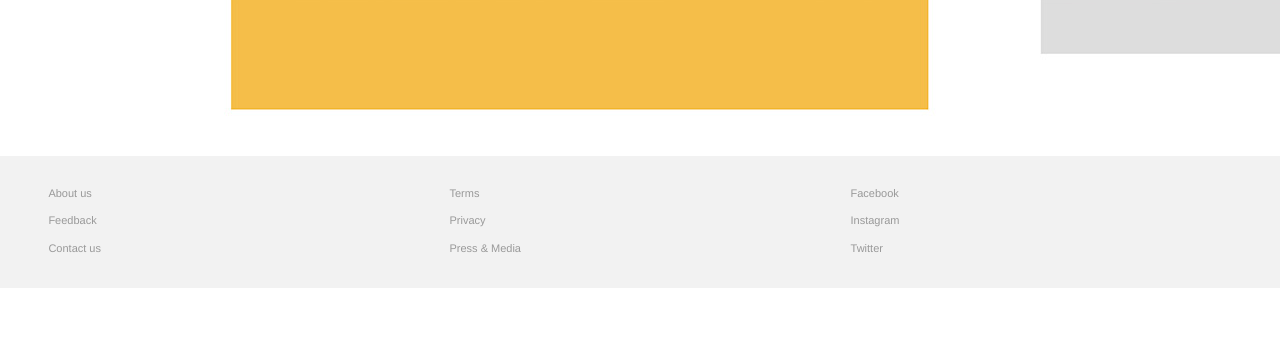
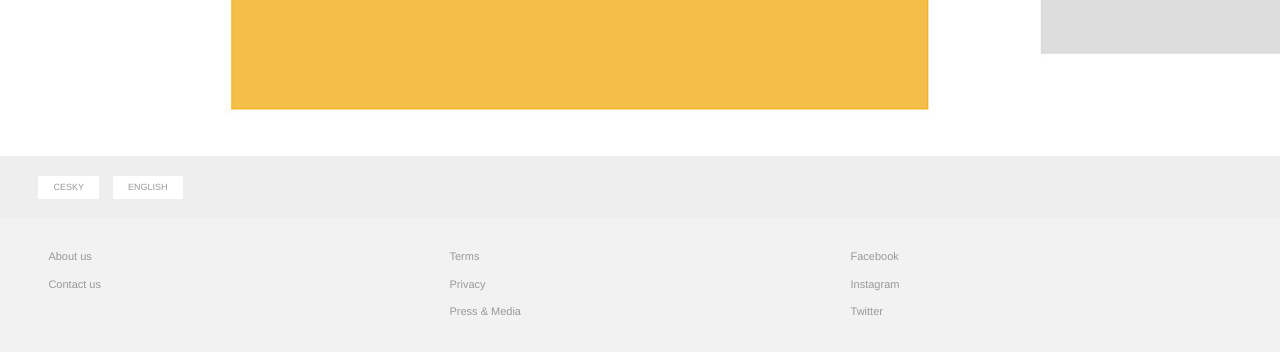
Before and after one commit to lewro/le, a Django app: template webapp/templates/marketing/about.html in a window 1280 px wide. Shown: the part 1899-2251 px from the top of the page. Before the commit the page ends 2187 px from the top, so only its background shows below. Run offline with Django 3.2, Linux system fonts and the light colour scheme; the template is opened without the code that fills it, so the values that code supplies are empty; parts of the project's set-up code (start-up, migrations or seed data) failed here and were passed over; some libraries are stand-ins or nearby versions.

Commit message:
Language switcher

```diff
--- a/webapp/static/css/buttons.css
+++ b/webapp/static/css/buttons.css
@@ -154,7 +154,6 @@
   color: #000;
 }
 
-
 .file {
   color: #000;
   font-size: 11px;
--- a/webapp/static/css/footer.css
+++ b/webapp/static/css/footer.css
@@ -112,3 +112,22 @@ footer a:hover {
   background: #50c5dc;
   color: #fff;
 }
+
+
+.languages {
+   background: #eee;
+}
+
+.languages a {
+  display: inline-block;
+  padding: 5px 15px;
+  margin: 20px 10px 20px 0;
+  background: #fff;
+  color: #999;
+  font-size: 9px;
+  text-transform: uppercase;
+}
+.languages a:hover {
+  background: #333;
+  color: #fff;
+}
--- a/webapp/templates/webapp/partials/footer.html
+++ b/webapp/templates/webapp/partials/footer.html
@@ -1,11 +1,17 @@
 {% load i18n %}
+
+<div class="languages">
+  <div class="page">
+    <a href="/lang/?lang=cs">Cesky</a>
+    <a href="/lang/?c=en">English</a>
+  </div>
+</div>
 
 <footer class="clearfix page">
   <div class="row">
     <ul class="col s4">
       <li><a href="/about/">{% trans 'About us' %}</a></li>
-      <li><a href="">{% trans 'Feedback' %}</a></li>
-      <li><a href="">{% trans 'Contact us' %}</a></li>
+      <li><a href="mailto:support@localexperts.cz">{% trans 'Contact us' %}</a></li>
     </ul>
     <ul class="col s4">
       <li><a href="/terms/">{% trans 'Terms' %}</a></li>
@@ -14,8 +20,8 @@
     </ul>
     <ul class="col s4">
       <li><a href="https://www.facebook.com/toplocalexperts/">{% trans 'Facebook' %}</a></li>
-      <li><a href="">{% trans 'Instagram' %}</a></li>
-      <li><a href="">{% trans 'Twitter' %}</a></li>
+      <li><a href="https://www.instagram.com/local.experts/">{% trans 'Instagram' %}</a></li>
+      <li><a href="https://twitter.com/localexpertscz">{% trans 'Twitter' %}</a></li>
     </ul>
   </div>
 
--- a/webapp/templates/webapp/partials/nav.html
+++ b/webapp/templates/webapp/partials/nav.html
@@ -30,6 +30,7 @@
           <span>{% trans 'Your Profile' %}</span>
         </a>
       {% endif %}
+
     </div>
   {% else %}
     <div class="top-right logout-links">
--- a/webapp/urls.py
+++ b/webapp/urls.py
@@ -29,6 +29,7 @@ urlpatterns = [
     url(r'^about/$', views.about, name = 'about'),
     url(r'^contact/$', views.contact, name = 'contact'),
     url(r'^remove_profile/$', views.remove_profile, name = 'remove_profile'),
+    url(r'^lang/$', views.lang, name = 'lang'),
 
 
 ]
```
Also changed, not shown: webapp/views.py (+7 -1 lines), db.sqlite3, le/locale/cs/LC_MESSAGES/django.po, le/locale/sk/LC_MESSAGES/django.po, webapp/locale/cs/LC_MESSAGES/django.po, webapp/locale/sk/LC_MESSAGES/django.po, 4 other files.
